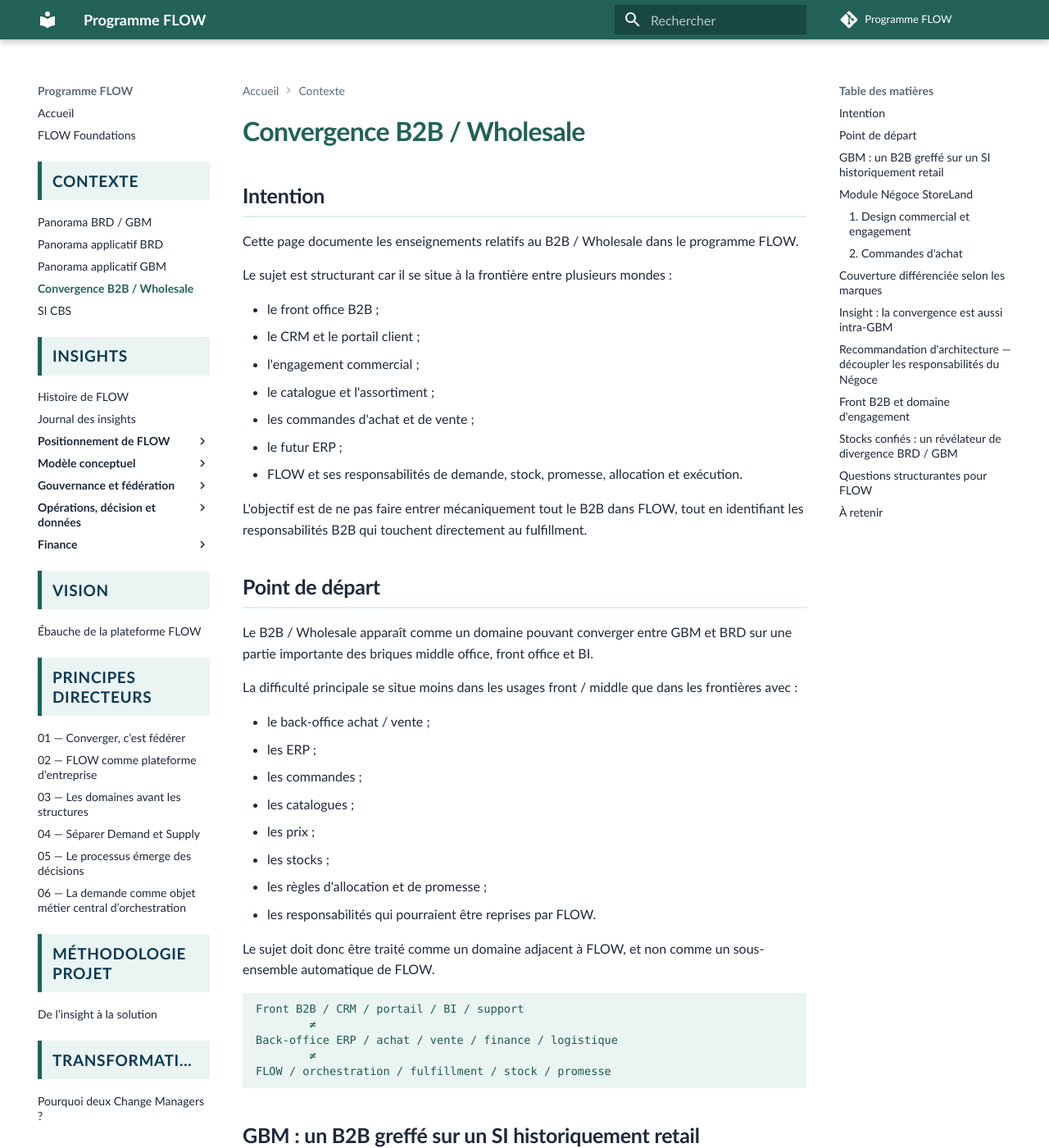
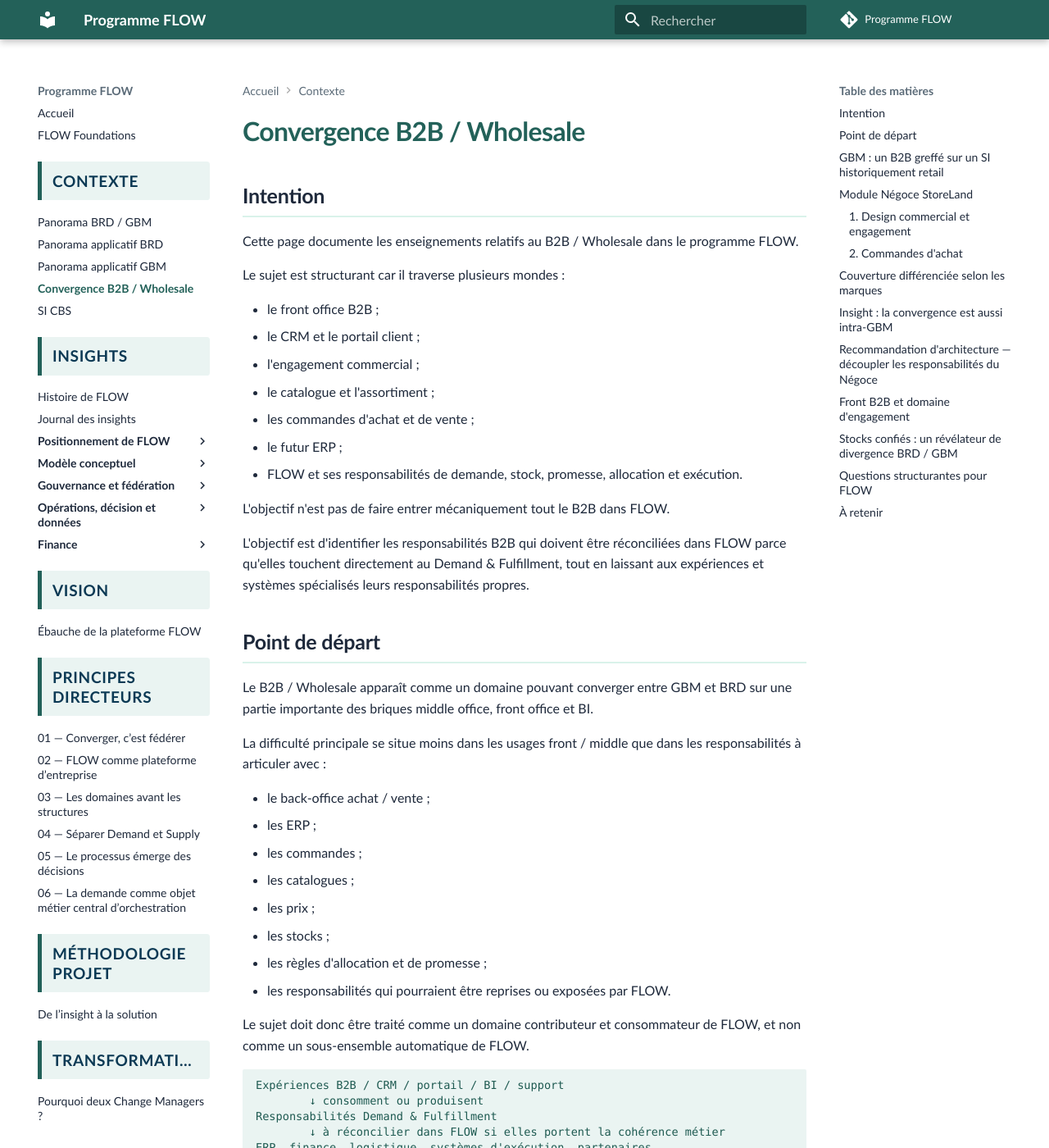
Before and after one commit to laurent-sintes/FLOW-Program, an MkDocs documentation site: the page built from docs/contexte/convergence-b2b-wholesale.md, in a window 1280 px wide and 1400 px high. Shown: the whole window at 82% size. Built offline with MkDocs 1.6.1 and Material for MkDocs 9.7.7, drawn with Linux system fonts in a browser that asks for light colours; comment, search, counter and statistics services are not loaded; some of the changed text lies outside the part shown.

Commit message:
Reframe B2B convergence around FLOW responsibilities

````diff
--- a/docs/contexte/convergence-b2b-wholesale.md
+++ b/docs/contexte/convergence-b2b-wholesale.md
@@ -4,7 +4,7 @@
 
 Cette page documente les enseignements relatifs au B2B / Wholesale dans le programme FLOW.
 
-Le sujet est structurant car il se situe à la frontière entre plusieurs mondes :
+Le sujet est structurant car il traverse plusieurs mondes :
 
 - le front office B2B ;
 - le CRM et le portail client ;
@@ -14,13 +14,15 @@
 - le futur ERP ;
 - FLOW et ses responsabilités de demande, stock, promesse, allocation et exécution.
 
-L'objectif est de ne pas faire entrer mécaniquement tout le B2B dans FLOW, tout en identifiant les responsabilités B2B qui touchent directement au fulfillment.
+L'objectif n'est pas de faire entrer mécaniquement tout le B2B dans FLOW.
+
+L'objectif est d'identifier les responsabilités B2B qui doivent être réconciliées dans FLOW parce qu'elles touchent directement au Demand & Fulfillment, tout en laissant aux expériences et systèmes spécialisés leurs responsabilités propres.
 
 ## Point de départ
 
 Le B2B / Wholesale apparaît comme un domaine pouvant converger entre GBM et BRD sur une partie importante des briques middle office, front office et BI.
 
-La difficulté principale se situe moins dans les usages front / middle que dans les frontières avec :
+La difficulté principale se situe moins dans les usages front / middle que dans les responsabilités à articuler avec :
 
 - le back-office achat / vente ;
 - les ERP ;
@@ -29,16 +31,17 @@
 - les prix ;
 - les stocks ;
 - les règles d'allocation et de promesse ;
-- les responsabilités qui pourraient être reprises par FLOW.
+- les responsabilités qui pourraient être reprises ou exposées par FLOW.
 
-Le sujet doit donc être traité comme un domaine adjacent à FLOW, et non comme un sous-ensemble automatique de FLOW.
+Le sujet doit donc être traité comme un domaine contributeur et consommateur de FLOW, et non comme un sous-ensemble automatique de FLOW.
 
 ```text
-Front B2B / CRM / portail / BI / support
-        ≠
-Back-office ERP / achat / vente / finance / logistique
-        ≠
-FLOW / orchestration / fulfillment / stock / promesse
+Expériences B2B / CRM / portail / BI / support
+        ↓ consomment ou produisent
+Responsabilités Demand & Fulfillment
+        ↓ à réconcilier dans FLOW si elles portent la cohérence métier
+ERP, finance, logistique, systèmes d'exécution, partenaires
+        ↓ systèmes spécialisés ou contributeurs selon les responsabilités
 ```
 
 ## GBM : un B2B greffé sur un SI historiquement retail
@@ -161,7 +164,7 @@
     → prix / conditions
 
 FLOW
-    → commande d'achat
+    → commande d'achat si elle participe au cycle de vie transverse
     → engagement d'approvisionnement
     → suivi d'exécution
     → événements
@@ -174,7 +177,7 @@
 
 FLOW ne doit pas devenir l'outil de construction d'assortiment ou de commercial agreement.
 
-En revanche, FLOW peut avoir besoin de consommer le résultat de ces agreements et de piloter les commandes d'achat ou les événements associés.
+En revanche, FLOW peut avoir besoin de consommer le résultat de ces agreements et de porter ou exposer les commandes d'achat, engagements d'approvisionnement et événements associés lorsqu'ils contribuent à la cohérence du Demand & Fulfillment.
 
 ## Front B2B et domaine d'engagement
 
@@ -195,6 +198,10 @@
 
 FLOW doit donc se concentrer sur les responsabilités transverses nécessaires à l'exécution d'une demande.
 
+Cela ne crée pas une frontière étanche entre engagement et FLOW.
+
+Cela crée une règle de lecture : les expériences B2B peuvent rester dans le domaine engagement, tandis que les responsabilités de demande, commande, stock, promesse, allocation, événements et exceptions doivent être évaluées comme candidates à FLOW.
+
 ## Stocks confiés : un révélateur de divergence BRD / GBM
 
 Le sujet des stocks confiés montre que les mêmes réalités opérationnelles peuvent être classées différemment selon les groupes.
@@ -209,12 +216,12 @@
 
 Le sujet B2B / Wholesale conduit à plusieurs questions :
 
-- La commande d'achat B2B / Négoce doit-elle être une capacité FLOW ?
+- La commande d'achat B2B / Négoce doit-elle être une capacité FLOW lorsqu'elle participe au cycle de vie transverse d'une demande ou d'un engagement ?
 - La négociation, l'assortiment et le catalogue doivent-ils rester dans le domaine engagement ?
 - Quelles responsabilités du module Négoce doivent être généralisées à toutes les marques GBM ?
 - La convergence GBM doit-elle d'abord harmoniser les marques avant de converger avec BRD ?
 - Le B2B doit-il être traité comme un canal spécifique ou comme une variation d'un même objet demande / commande ?
-- Où se situe la frontière cible entre CRM B2B, portail client, ERP, FLOW et systèmes d'exécution ?
+- Quelles responsabilités doivent être réunifiées dans FLOW, et lesquelles doivent rester portées par CRM B2B, portail client, ERP, systèmes d'exécution ou systèmes spécialisés ?
 - Les stocks confiés doivent-ils être modélisés par canal, par responsabilité ou par type d'engagement ?
 - Quels demi-flux doivent être pérennes, et lesquels peuvent rester transitoires pendant la trajectoire ?
 
````
